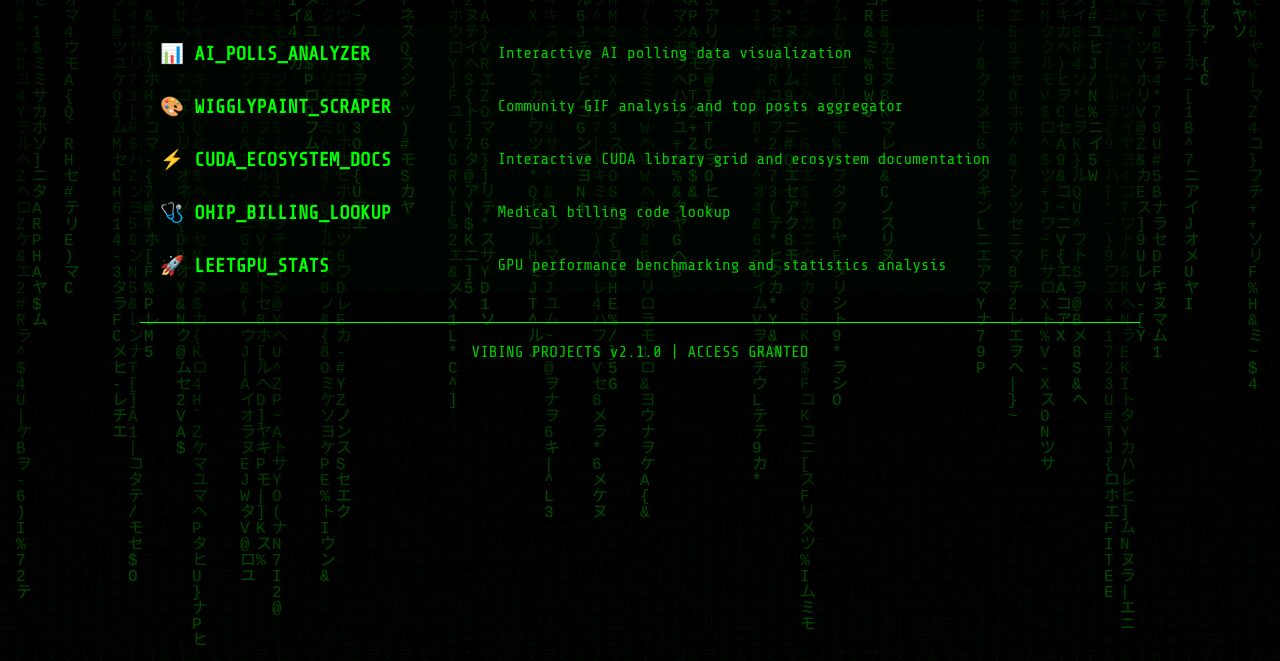
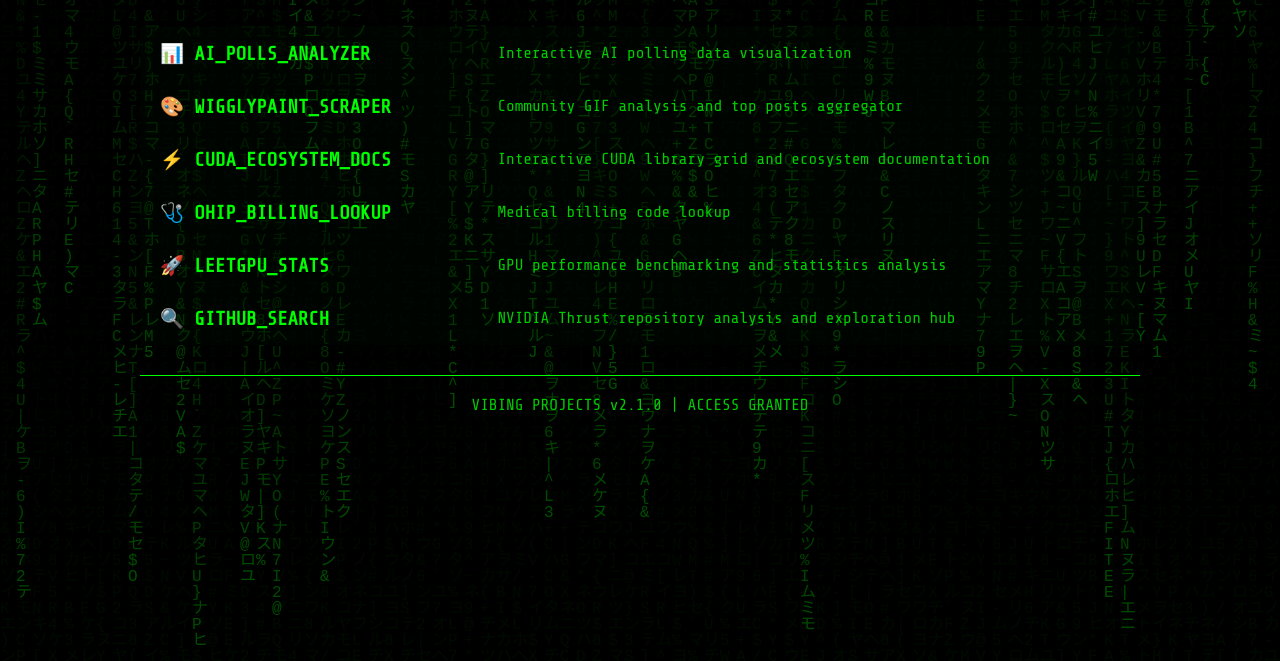
Before and after one commit to codereport/vibing, a plain HTML site: page index.html in a window 1280 px wide. Shown: the part 139-800 px from the top of the page. Drawn offline with nearby package versions, Linux system fonts and the light colour scheme.

Commit message:
:sparkles: add github search

```diff
--- a/index.html
+++ b/index.html
@@ -150,6 +150,11 @@
                 <td class="project-name">🚀 LEETGPU_STATS</td>
                 <td class="project-desc">GPU performance benchmarking and statistics analysis</td>
             </tr>
+
+            <tr onclick="window.location.href='github_search/github_search.html'">
+                <td class="project-name">🔍 GITHUB_SEARCH</td>
+                <td class="project-desc">NVIDIA Thrust repository analysis and exploration hub</td>
+            </tr>
         </table>
 
         <div class="footer">
```
